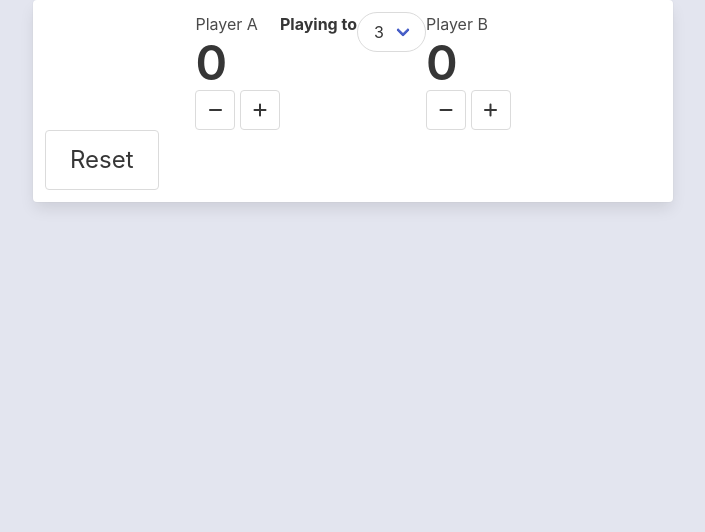
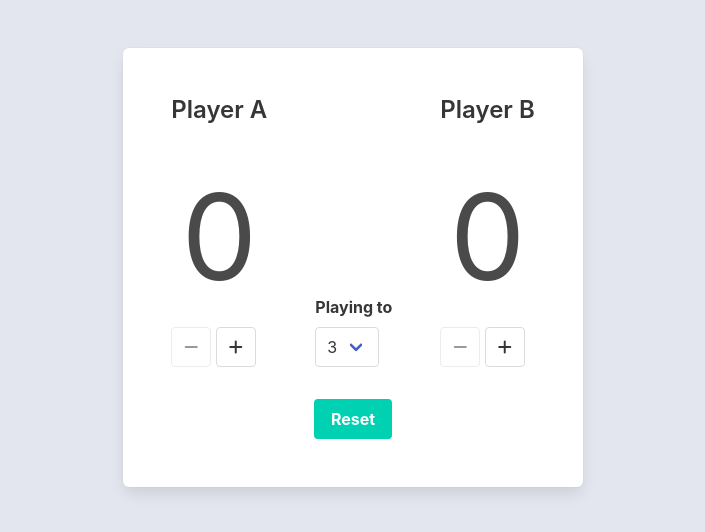
Before and after one commit to akaneknh/scoreKeeper, a plain HTML site: page index.html in a window 1280 px wide. Shown: the whole page, without its empty margins (287-992 px from the left). Drawn offline with nearby package versions, Linux system fonts and the light colour scheme.

Commit message:
fixed nimus btn, adding style

```diff
--- a/app.js
+++ b/app.js
@@ -4,7 +4,8 @@ const resetButton = document.querySelector("#reset");
 const p1Display = document.querySelector("#p1Display");
 const p2Display = document.querySelector("#p2Display");
 const winningScoreSelect =  document.querySelector("#playto");
-
+p1MinusButton.disabled = true;
+p2MinusButton.disabled = true;
 let p1Score = 0;
 let p2Score = 0;
 let winningScore = 3;
@@ -23,10 +24,15 @@ function playerHasWinningScore(Score) {
 p1Button.addEventListener("click", function(){
   if(!isGameOver){
     p1Score += 1;
+    if(!isGameOver && p1Score >0 ){
+      p1MinusButton.disabled = false;
+    }
     if(p1Score == winningScore){
      isGameOver = true;
      p1Display.classList.add("has-text-success");
+     p1DisplayName.classList.add("has-text-success");
      p2Display.classList.add("has-text-danger");
+     p2DisplayName.classList.add("has-text-danger");
      p1Button.disabled = true;
      p2Button.disabled = true;
      p1MinusButton.disabled = true;
@@ -36,11 +42,13 @@ p1Button.addEventListener("click", function(){
   }
 })
 
-
 p1MinusButton.addEventListener("click", function(){
   if(!isGameOver && p1Score > 0){
     p1Score -= 1;
     p1Display.textContent = p1Score;
+  }
+  if(!isGameOver && p1Score === 0 ){
+    p1MinusButton.disabled = true;
   }
 })
 p2MinusButton.addEventListener("click", function(){
@@ -48,15 +56,24 @@ p2MinusButton.addEventListener("click", function(){
     p2Score -= 1;
     p2Display.textContent = p2Score;
   }
+  if(!isGameOver && p2Score === 0 ){
+    p2MinusButton.disabled = true;
+  }
 })
 
 p2Button.addEventListener("click", function(){
   if(!isGameOver){
     p2Score += 1;
+  if(!isGameOver && p2Score >0 ){
+    p2MinusButton.disabled = false;
+  }
+
     if(p2Score == winningScore ){
      isGameOver = true;
      p2Display.classList.add("has-text-success");
+     p2DisplayName.classList.add("has-text-success");
      p1Display.classList.add("has-text-danger");
+     p1DisplayName.classList.add("has-text-danger");
      p1Button.disabled = true;
      p2Button.disabled = true;
      p1MinusButton.disabled = true;
@@ -80,9 +97,9 @@ function reset() {
   p1Display.textContent = 0;
   p2Display.textContent = 0;
   p1Display.classList.remove("has-text-success", "has-text-danger");
+  p1DisplayName.classList.remove("has-text-success", "has-text-danger");
   p2Display.classList.remove("has-text-success", "has-text-danger");
+  p2DisplayName.classList.remove("has-text-success", "has-text-danger");
   p1Button.disabled = false;
   p2Button.disabled = false;
-  p1MinusButton.disabled = false;
-  p2MinusButton.disabled = false;
 }
--- a/index.html
+++ b/index.html
@@ -11,41 +11,40 @@
 </head>
 
 <body>
+  <div class="box">
+        <div class="wrap">
+          <div class="is-flex-direction-row is-align-content-center">
+            <div class="title is-4" id="p1DisplayName">Player A</div>
 
-  <div class="card column is-half is-offset-one-quarter">
-    <div class="is-flex is-justify-content-center">
-      <div class="is-flex-direction-row">
-        <h2 class="is-align-content-center">Player A</h2>
-        <span class="title is-1 has-text-centered" id="p1Display">0</span>
+            <div class="score" id="p1Display">0</div>
             <div>
               <button class="button" id="p1MinusButton">
-            <span class="icon is-small">
+                <div class="icon is-small">
                   <i class="fa-solid fa-minus"></i>
-            </span>
+                </div>
               </button>
               <button class="button" id="p1Button">
-            <span class="icon is-small">
+                <div class="icon is-small">
                   <i class="fa-solid fa-plus"></i>
-            </span>
+                </div>
               </button>
             </div>
           </div>
-
-      <div class="is-flex flex-direction-row ">
-        <label for="playto" class="label is-inline">Playing to</label>
-        <div class="select is-rounded">
+          <div class="select-wrap is-flex is-jusify-content-center is-align-content-center">
+            <div class="is-flex-direction-row">
+            <div><label for="playto" class="label is-inline">Playing to</label></div>
+            <div class="select is-normal">
               <select name="" id="playto">
                 <option value="3">3</option>
                 <option value="4">4</option>
                 <option value="5">5</option>
               </select>
             </div>
-
             </div>
-
+          </div>
           <div class="is-flex-direction-row">
-        <h2>Player B</h2>
-        <span class="title is-1" id="p2Display">0</span>
+            <div class="title is-4" id="p2DisplayName">Player B</div>
+            <div class="score" id="p2Display">0</div>
             <div>
               <button class="button" id="p2MinusButton">
                 <span class="icon is-small">
@@ -60,8 +59,12 @@
             </div>
           </div>
         </div>
-    <button id="reset" class="button is-large">Reset</button>
+        <div class="is-flex is-justify-content-center">
+        <button id="reset" class="button is-primary has-text-weight-bold">Reset</button>
       </div>
+
+
+
   </div>
 
 
--- a/style.css
+++ b/style.css
@@ -1,3 +1,38 @@
 html {
   background-color: #E3E5EF;
 }
+
+body {
+  display: flex;
+  justify-content: center;
+}
+
+.wrap {
+  display: flex;
+  flex-direction: row;
+  justify-content: center;
+  column-gap: 3rem;
+}
+
+.select-wrap {
+  display: flex;
+  flex-direction: column;
+  justify-content: end;
+}
+
+.box {
+ display: flex;
+ flex-direction: column;
+ padding: 3em;
+ margin-top: 3em;
+ row-gap: 2em;
+}
+
+.score {
+font-size: 120px;
+text-align: center;
+}
+
+.select {
+  margin-top: .5rem;
+}
```
Lines whose indentation alone changed are shown as unchanged.
